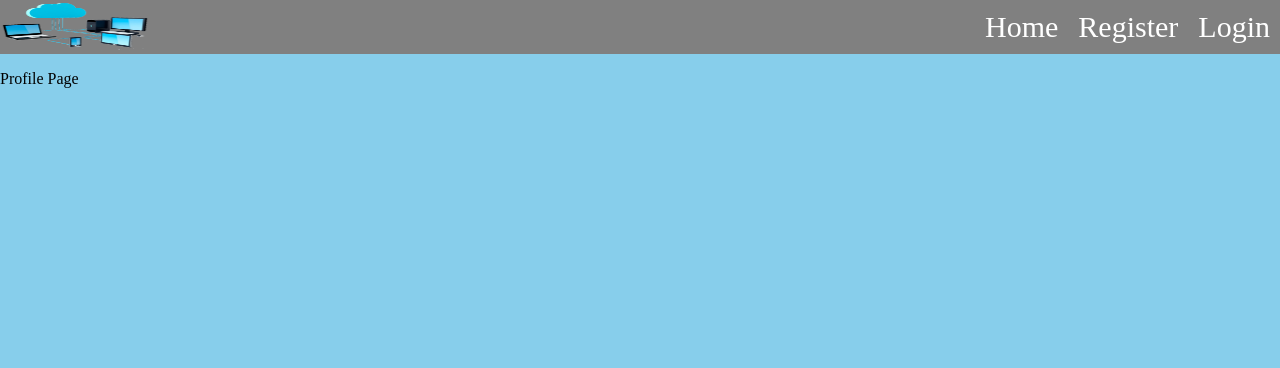
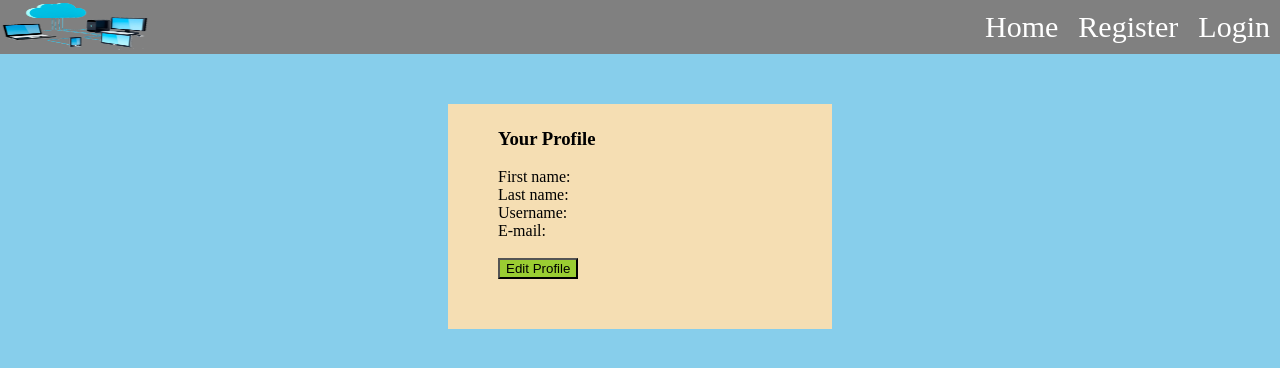
Before and after one commit to maurya20/market, a Django app: page /profile in a window 1280 px wide. Shown: the top 368 px of the page. Run offline with Django 3.2, Linux system fonts and the light colour scheme.

Commit message:
Profile page design started with basic layout implemented.

```diff
--- a/template/profile.html
+++ b/template/profile.html
@@ -5,7 +5,7 @@
 <head>
     <meta charset="UTF-8">
     <meta name="viewport" content="width=device-width, initial-scale=1.0">
-    <title>My Profile</title>
+    <title>Register</title>
     <link rel="stylesheet" type="text/css" href="{% static 'css/market.css' %}">
 </head>
 
@@ -24,7 +24,22 @@
             <li><a href="home">Home</a></li>
         </ul>
     </div>
-    <p>Profile Page</p>
+    <div class="reg">
+            {% csrf_token %}
+            <h3>Your Profile</h3>
+            <label for="first_name">First name: </label><br>
+            <label for="last_name">Last name: </label><br>
+            <label for="username">Username: </label><br>
+            <label for="email">E-mail: </label><br><br>
+            <button class="mbutton" type="button">Edit Profile</button>
+        </form>
+    </div>
+    <div>
+        {% for message in messages %}
+        <h3>{{message}}</h3>
+        {% endfor %}
+    </div>
+
 </body>
 
 </html>
```
